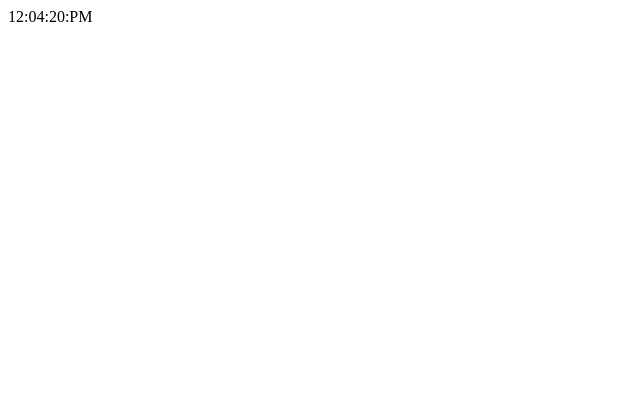
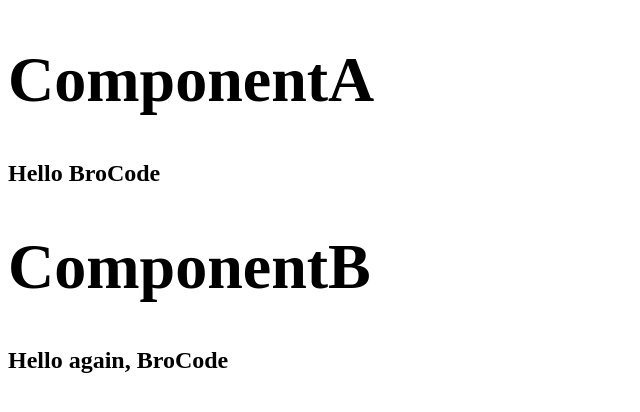
Before and after one commit to magobryan81/react, a React (Vite) app: page / in a window 1280 px wide. Shown: the top 412 px of the page, without its empty margins (0-640 px from the left). Built offline with nearby package versions, Linux system fonts and the light colour scheme.

Commit message:
add useContext

```diff
--- a/src/App.jsx
+++ b/src/App.jsx
@@ -16,6 +16,7 @@
 import ToDoList from './to-do-list-app/ToDoList.jsx';
 import UseEffect from './UseEffect.jsx';
 import DigitalClock from './DigitalClock.jsx';
+import ComponentA from './ComponentA.jsx';
 function App() {
   // const fruits = [{id: 1, name: 'apple', calories: 105},
   //   {id: 2, name: 'orange', calories: 85},
@@ -28,7 +29,7 @@ function App() {
     // <Main />
     // </>
     <>
-    <DigitalClock />
+    <ComponentA />
 
     </>
   );
--- a/src/ComponentA.jsx
+++ b/src/ComponentA.jsx
@@ -1,5 +1,5 @@
 import React, {useState, createContext} from 'react';
-import ComponentB from './ ComponentB.jsx';
+import ComponentB from './ComponentB.jsx';
 
 export const UserContext = createContext();
 
@@ -11,7 +11,7 @@ export default function ComponentA() {
             <h1>ComponentA</h1>
             <h2>{`Hello ${user}`}</h2>
             <UserContext.Provider value={user}>
-                <componentB user={user}/>
+                <ComponentB user={user}/>
             </UserContext.Provider>
         </div>
     )
--- a/src/ComponentB.jsx
+++ b/src/ComponentB.jsx
@@ -1,9 +1,14 @@
+import React, {useContext} from 'react';
+import {UserContext} from './ComponentA.jsx';
 
-export default function ComponentB() {
+export default function ComponentB(props) {
+
+    const user = useContext(UserContext);
 
     return(
         <div className="box">
             <h1>ComponentB</h1>
+            <h2>{`Hello again, ${user}`}</h2>
         </div>
     )
 }
```
